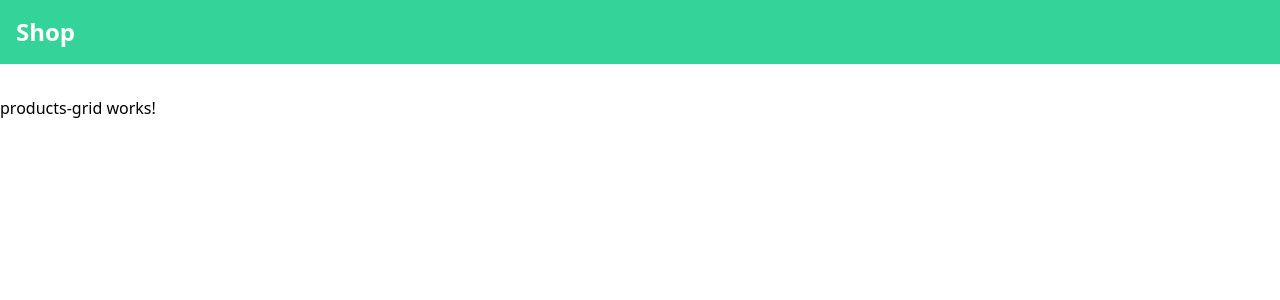
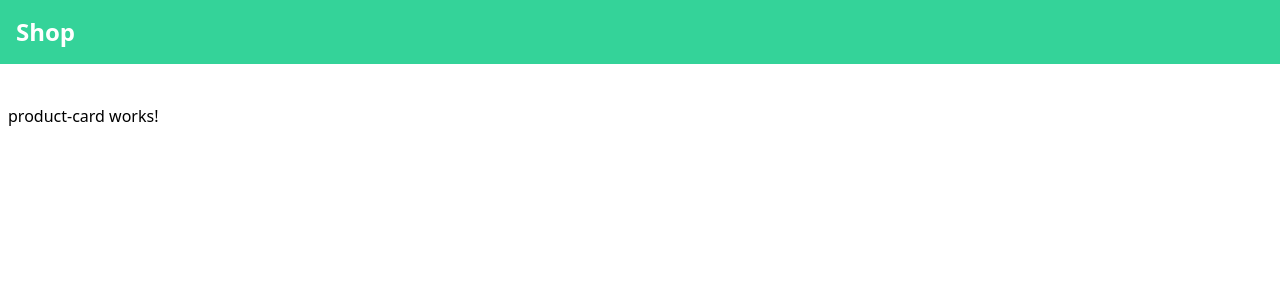
Before and after one commit to JesseSousa/desafio_estagio_front, an Angular app: page / in a window 1280 px wide. Shown: the top 300 px of the page. Built offline with nearby package versions, Linux system fonts and the light colour scheme.

Commit message:
render app-product-card in products-grid template

```diff
--- a/src/app/products-grid/products-grid.component.html
+++ b/src/app/products-grid/products-grid.component.html
@@ -1 +1,3 @@
-<p>products-grid works!</p>
+<div class="p-2">
+  <app-product-card></app-product-card>
+</div>
```
